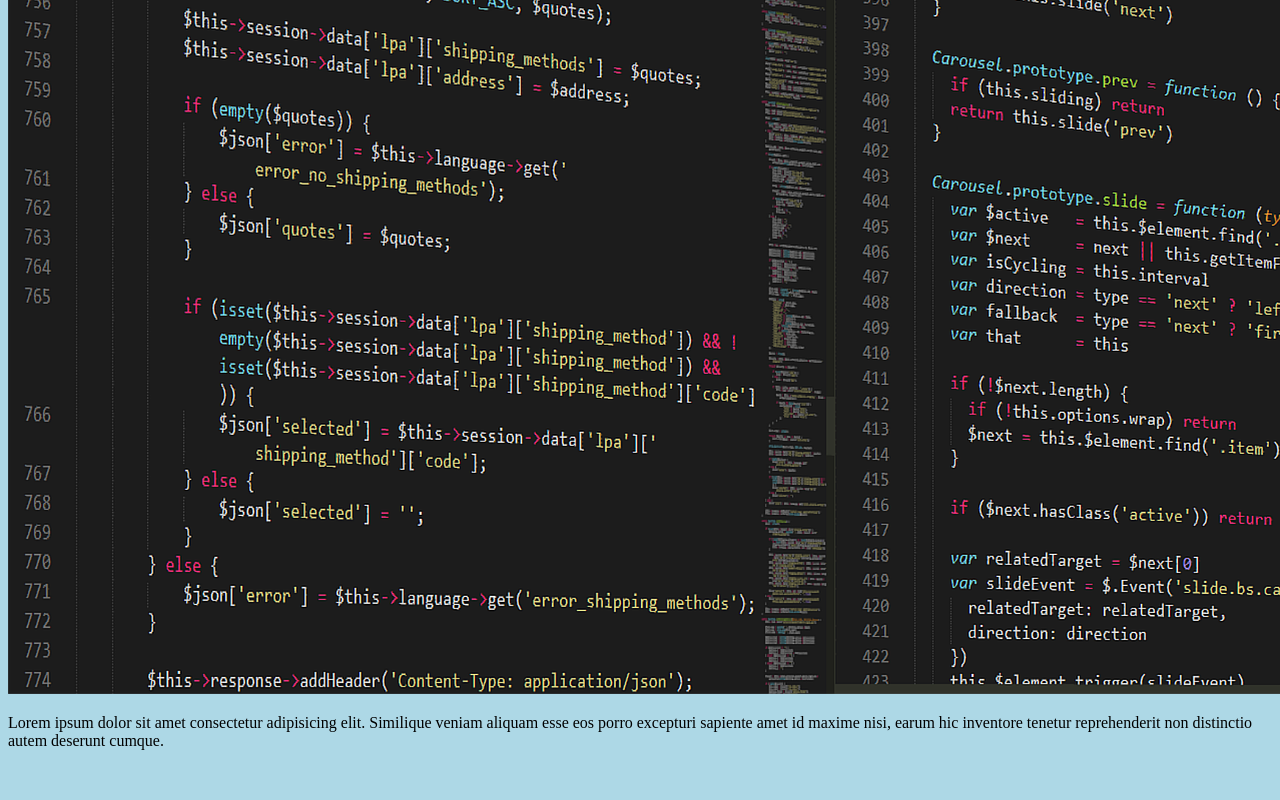
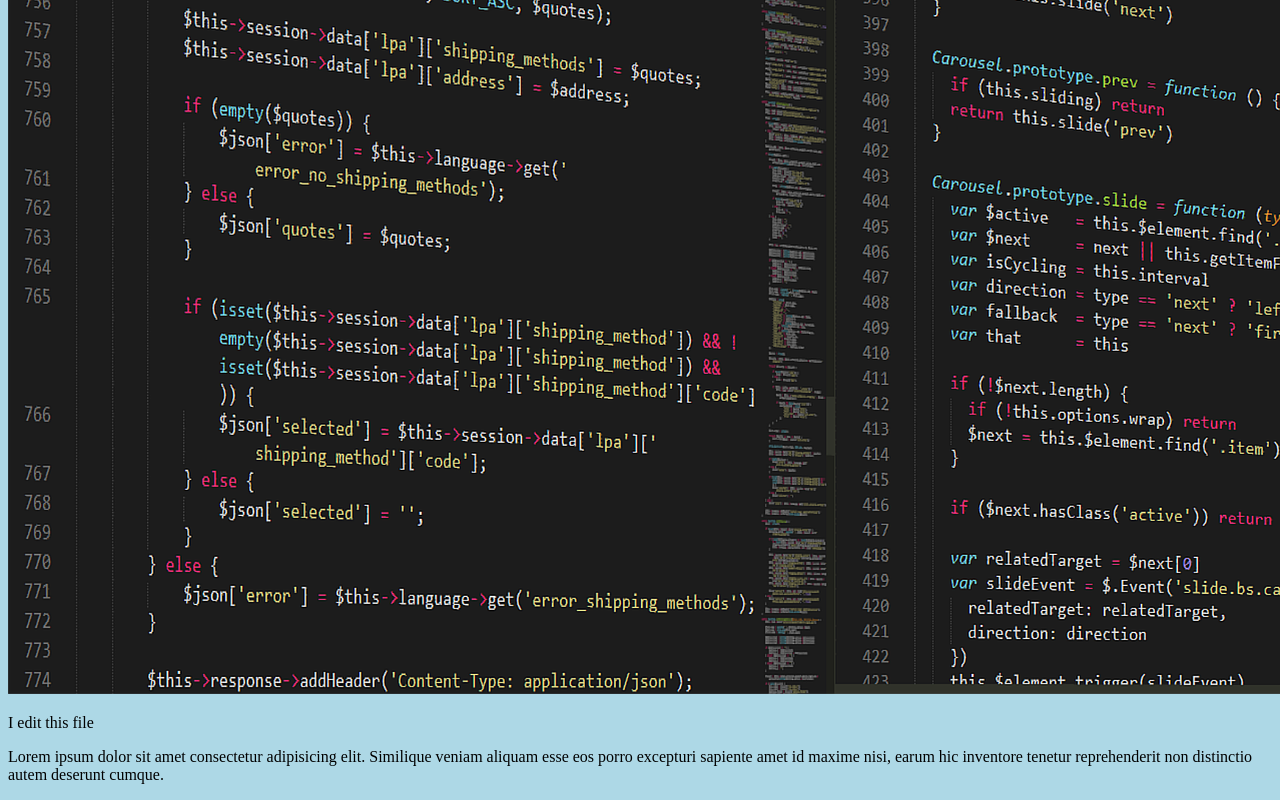
Before and after one commit to AliZokaeai/front-end-project-01, a plain HTML site: page index.html in a window 1280 px wide. Shown: the part 1043-1843 px from the top of the page. Before the commit the page ends 1809 px from the top, so only its background shows below. Drawn offline with Linux system fonts and the light colour scheme.

Commit message:
a simple edit file

```diff
--- a/index.html
+++ b/index.html
@@ -15,6 +15,7 @@
     <p>This is the first file in my new Git Repo.</p>
     <p>A new line in out file</p>
     <div><img src="img/pic1.png" alt=""></div>
+    <p> I edit this file</p>
     <p>Lorem ipsum dolor sit amet consectetur adipisicing elit. Similique veniam aliquam esse eos porro excepturi sapiente amet id maxime nisi, earum hic inventore tenetur reprehenderit non distinctio autem deserunt cumque.</p>
 </body>
 </html>
```
